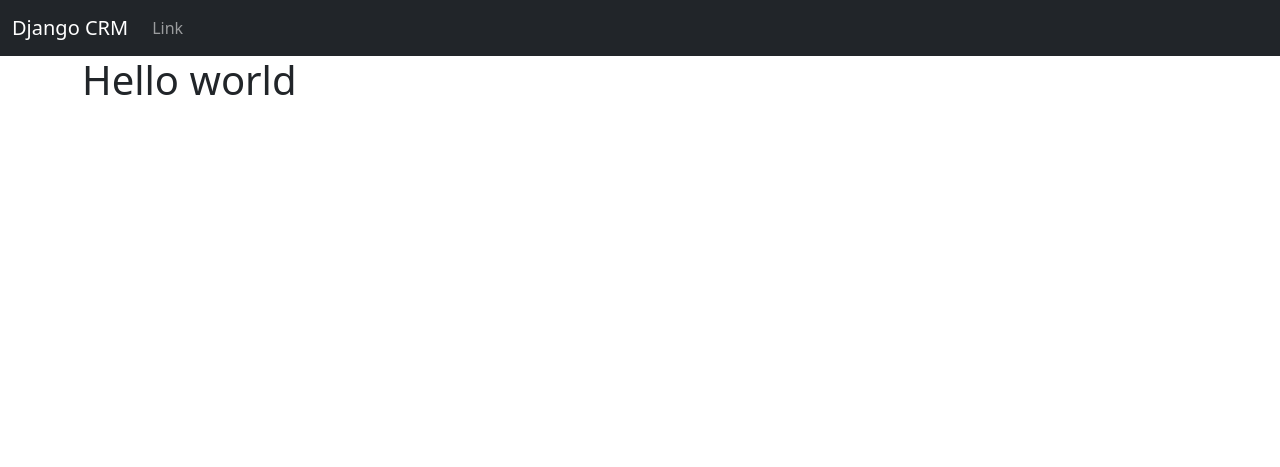
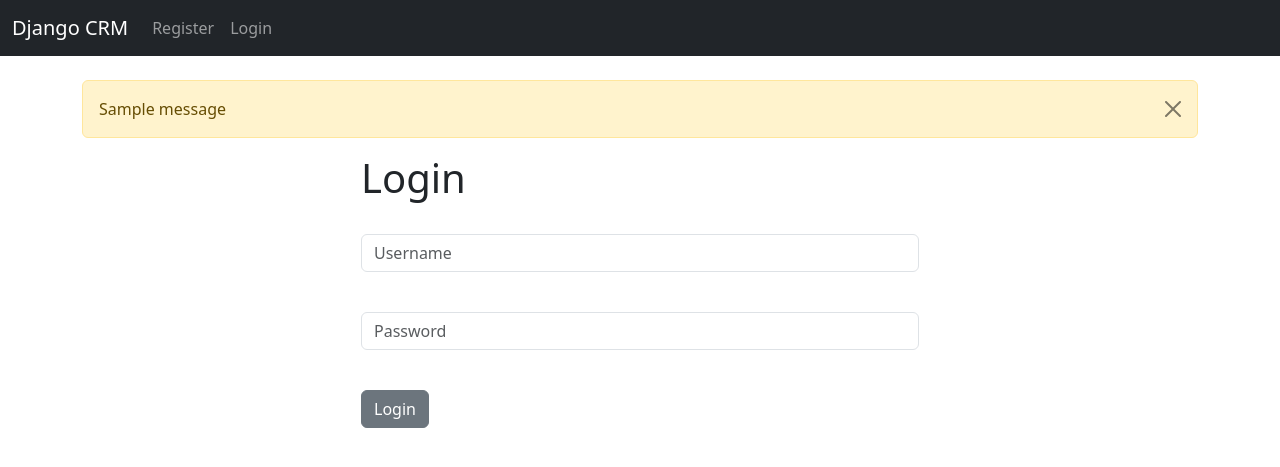
Before and after one commit to sangaryousmane/django-crm, a Django app: page / in a window 1280 px wide. Shown: the top 467 px of the page. Run offline with Django 4.2, Linux system fonts and the light colour scheme; tables that the repository leaves empty hold one stand-in row (values such as "Sample post"); one stand-in notice (Sample message) is shown.

Commit message:
Add navbar, forms and registrations

```diff
--- a/dcrm/urls.py
+++ b/dcrm/urls.py
@@ -18,5 +18,6 @@ from django.contrib import admin
 from django.urls import path, include
 
 urlpatterns = [
+    path('admin/', admin.site.urls),
     path('', include('website.urls')),
 ]
--- a/website/templates/base.html
+++ b/website/templates/base.html
@@ -11,6 +11,16 @@
 {% include 'navBar.html' %}
 <!-- Perform django magic by taking all the code and placing it here-->
 <div class="container">
+    <br/>
+    {% if messages %}
+        {% for message in messages %}
+            <div class="alert alert-warning alert-dismissible fade show" role="alert">
+                {{ message }}
+                <button type="button" class="btn-close" data-bs-dismiss="alert"
+                        aria-label="Close"></button>
+            </div>
+        {% endfor %}
+    {% endif %}
     {% block content %}
     {% endblock %}
 </div>
--- a/website/templates/home.html
+++ b/website/templates/home.html
@@ -1,15 +1,25 @@
 {% extends 'base.html' %}
 {% block content %}
 
-<!DOCTYPE html>
-<html lang="en">
-<head>
-    <meta charset="UTF-8">
-    <title>Customer Relationship Management System</title>
-</head>
-<body>
-<h1>Hello world</h1>
-</body>
-</html>
+    {% if user.is_authenticated %}
+        <h1>Hello World</h1>
 
+    {% else %}
+        <div class="col-md-6 offset-md-3">
+            <h1>Login</h1>
+            <br/>
+            <form method="POST" action="{% url 'home' %}">
+                {% csrf_token %}
+                <div class="mb-3">
+                    <input type="text" class="form-control" name="username" , placeholder="Username" required>
+                </div>
+                <br/>
+                <div class="mb-3">
+                    <input type="password" class="form-control" name="password" , placeholder="Password" required>
+                </div>
+                <br/>
+                <button type="submit" class="btn btn-secondary">Login</button>
+            </form>
+        </div>
+    {% endif %}
 {% endblock %}
--- a/website/templates/navBar.html
+++ b/website/templates/navBar.html
@@ -1,14 +1,24 @@
 <nav class="navbar navbar-expand-lg navbar-dark bg-dark">
     <div class="container-fluid">
         <a class="navbar-brand" href="{% url 'home' %}">Django CRM</a>
-    <button class="navbar-toggler" type="button" data-bs-toggle="collapse" data-bs-target="#navbarSupportedContent" aria-controls="navbarSupportedContent" aria-expanded="false" aria-label="Toggle navigation">
+        <button class="navbar-toggler" type="button" data-bs-toggle="collapse" data-bs-target="#navbarSupportedContent"
+                aria-controls="navbarSupportedContent" aria-expanded="false" aria-label="Toggle navigation">
             <span class="navbar-toggler-icon"></span>
         </button>
         <div class="collapse navbar-collapse" id="navbarSupportedContent">
             <ul class="navbar-nav me-auto mb-2 mb-lg-0">
+                {% if user.is_authenticated %}
                     <li class="nav-item">
-          <a class="nav-link" href="#">Link</a>
+                        <a class="nav-link" href="{% url 'logout' %}">Logout</a>
                     </li>
+                {% else %}
+                     <li class="nav-item">
+                        <a class="nav-link" href="{% url 'register' %}">Register</a>
+                    </li>
+                    <li class="nav-item">
+                        <a class="nav-link" href="{% url 'home' %}">Login</a>
+                    </li>
+                {% endif %}
             </ul>
         </div>
     </div>
--- a/website/urls.py
+++ b/website/urls.py
@@ -3,4 +3,7 @@ from . import views
 
 urlpatterns = [
     path('', views.home, name='home'),
+    # path('login/', views.login_user, name='login'),
+    path('logout/', views.logout_user, name='logout'),
+    path('register/', views.register, name='register'),
 ]
--- a/website/views.py
+++ b/website/views.py
@@ -1,5 +1,33 @@
-from django.shortcuts import render
+from django.contrib import messages
+from django.contrib.auth import authenticate, login, logout
+from django.shortcuts import render, redirect
+
 
 # Create your views here.
 def home(request):
-    return render(request, 'home.html', {})
+    if request.method == "POST":
+        username = request.POST['username']
+        password = request.POST['password']
+
+        # Authenticate users
+        user = authenticate(request, username=username, password=password)
+        if user is not None:
+            login(request, user)
+            messages.success(request, "You've been logged in!")
+            return redirect('home')
+        else:
+            messages.error(request, "There was an error logged in, please try again!")
+            return redirect('home')
+    else:
+        return render(request, 'home.html', {})
+
+
+# logout user
+def logout_user(request):
+    logout(request)
+    messages.success(request, "You have been logged out....")
+    return redirect('home')
+
+
+def register(request):
+    return render(request, 'register.html', {})
```
Also changed, not shown: website/templates/register.html (added, +24 -0 lines), website/forms.py (added). Lines whose indentation alone changed are shown as unchanged.
